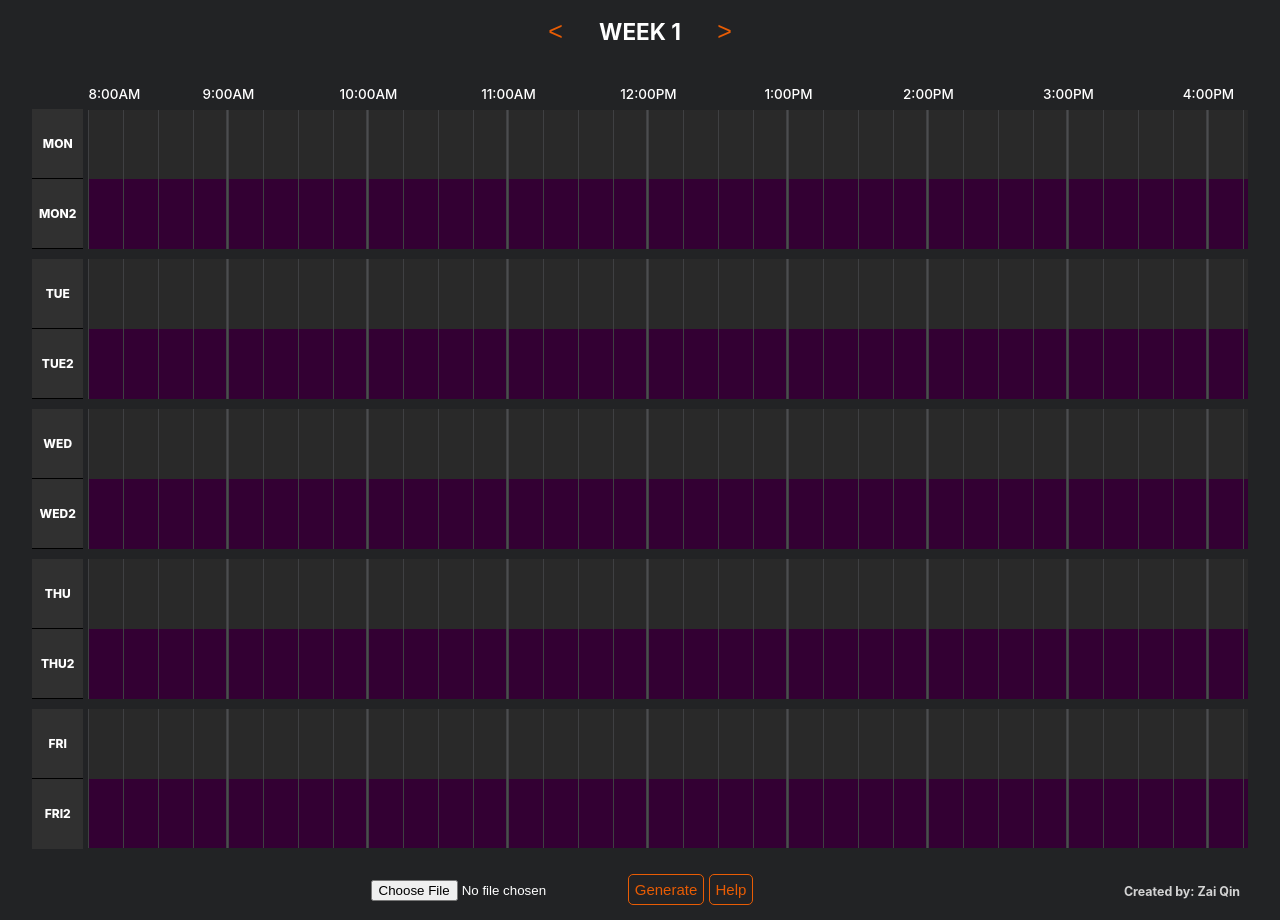
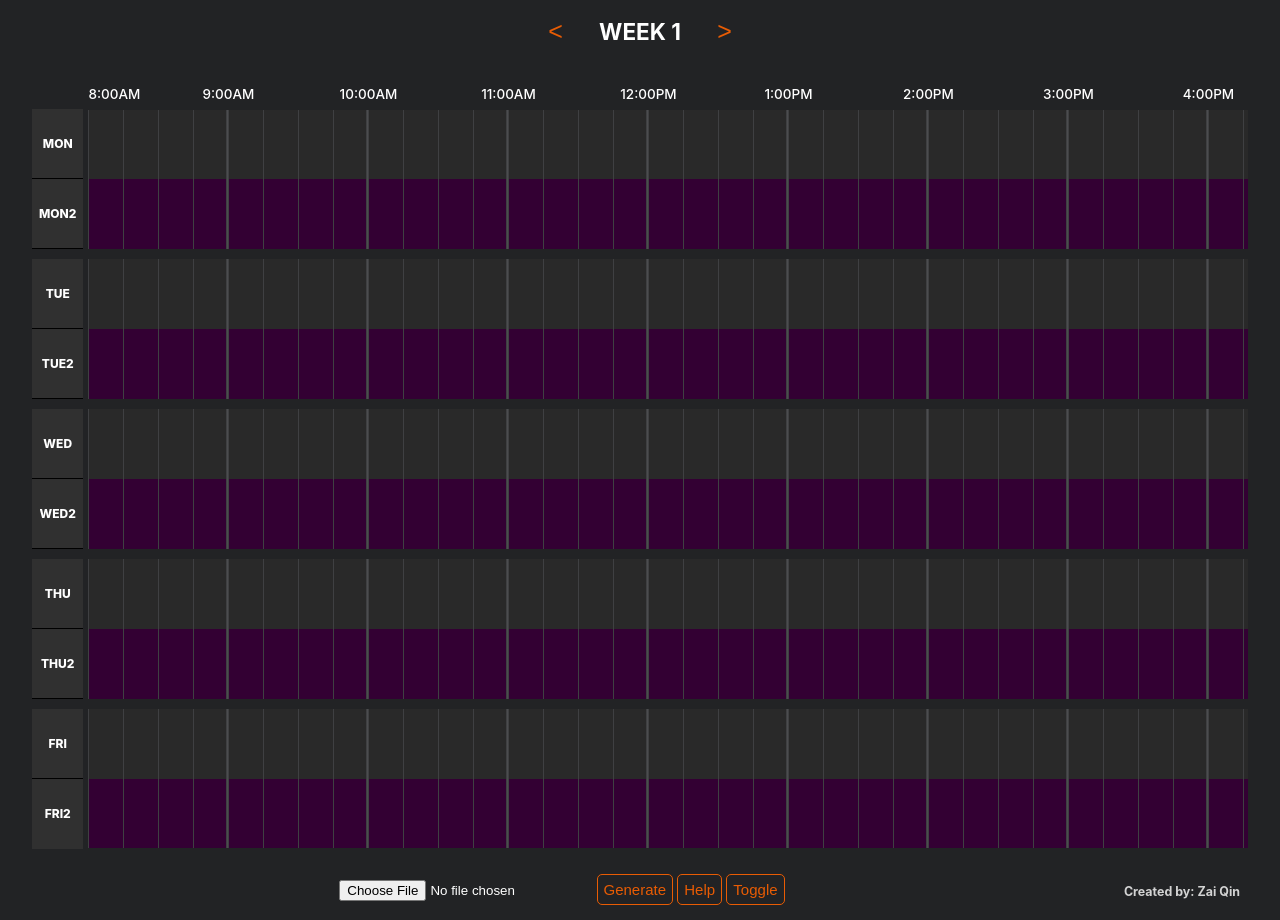
Before and after one commit to Zaiqin/Timetable, a website: page docs/index2.html in a window 1280 px wide. Shown: the part 51-971 px from the top of the page. Drawn offline with Linux system fonts and the light colour scheme.

Commit message:
Add toggling

```diff
--- a/docs/index2.html
+++ b/docs/index2.html
@@ -48,6 +48,7 @@
     <input type="file" id="uploadfile" accept=".csv">
     <button id="uploadconfirm" class="but">Generate</button>
     <button id="guide" onclick="toggleModal2()" class="but">Help</button>
+    <button id="guide" onclick="toggleSet()" class="but">Toggle</button>
     <h5 style="float:right; margin-right: 40px; margin-top: 10px; color: lightgrey;">Created by: Zai Qin</h5>
     </div>
 
@@ -56,6 +57,7 @@
     <script src="scripts/timetable.js"></script>
     <script>
 
+      var toggle = 0;
       var courseCodes = [];
       var colorCodes = ["#f2777a","#e0587c","#f99157","#ffcc66","#99cc99","#66cccc","#4c99e6","#cc99cc","#26d9ac", "#d24dff", "#e6e619", "#ff4d4d"]
 
@@ -275,6 +277,32 @@
           modal2.classList.toggle("show-modal2");
       }
 
+      function toggleSet() {
+          if (toggle == 0) {
+            var elements = document.querySelectorAll("li:nth-child(2n)")
+            for (var i = 0; i < elements.length;  i++) {
+              elements[i].setAttribute("style", "opacity:0.2");
+            }
+            toggle++;
+          } else if (toggle == 1) {
+            var elements = document.querySelectorAll("li")
+            for (var i = 0; i < elements.length;  i++) {
+              elements[i].setAttribute("style", "opacity:1");
+            }
+            var elements2 = document.querySelectorAll("li:nth-child(2n+1)")
+            for (var i = 0; i < elements2.length;  i++) {
+              elements2[i].setAttribute("style", "opacity:0.2");
+            }
+            toggle++;
+          } else {
+            var elements = document.querySelectorAll("li")
+            for (var i = 0; i < elements.length;  i++) {
+              elements[i].setAttribute("style", "opacity:1");
+            }
+            toggle = 0;
+          }
+      }
+
       closeButton2.addEventListener("click", toggleModal2);
 
     </script>
--- a/docs/styles/timetablejs2.css
+++ b/docs/styles/timetablejs2.css
@@ -142,11 +142,13 @@
 	background-color: #330033;
 	height: 10	0px;
 	margin-bottom: 10px;
+	opacity: 1;
 }
 
 .timetable ul.room-timeline li:nth-of-type(odd) {
 	background-color: #292929;
 	margin: 0px;
+	opacity: 1;
 }
 
 .timetable ul.room-timeline li:first-of-type {
```
